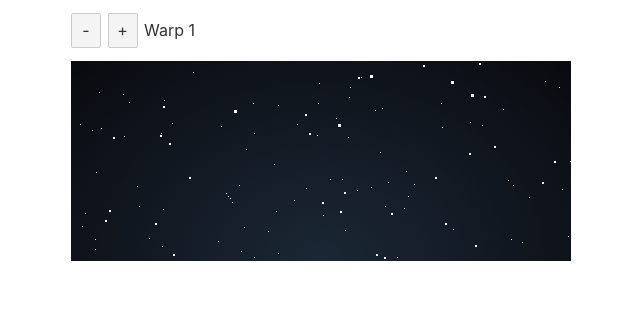
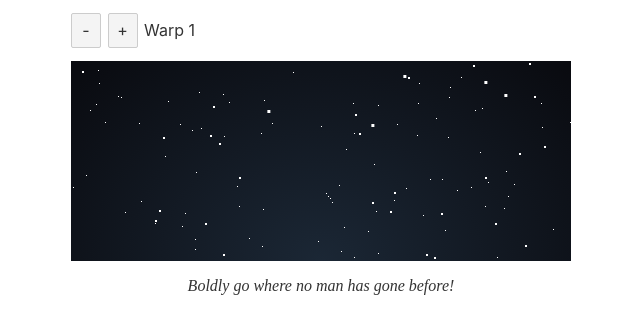
Before and after one commit to jelib3an/starship-svelterprise, a Svelte app: page / in a window 1280 px wide. Shown: the top 334 px of the page, without its empty margins (319-959 px from the left). Built offline with nearby package versions, Linux system fonts and the light colour scheme.

Commit message:
add slot for quote

```diff
--- a/src/App.svelte
+++ b/src/App.svelte
@@ -6,4 +6,9 @@
 <main>
   <WarpDrive />
   <StarshipSvelterprise />
+  <!-- slot for custom quote
+  <StarshipSvelterprise>
+    <p>Take us out, Mr. Sulu.</p>
+  </StarshipSvelterprise>
+  -->
 </main>
--- a/src/StarshipSvelterprise.svelte
+++ b/src/StarshipSvelterprise.svelte
@@ -1,5 +1,13 @@
 <script>
-  import { warpFactor } from './stores.js';
+  import { derived } from 'svelte/store';
+  import { maxWarpFactor, warpFactor } from './WarpDrive.svelte';
+
+  const quote = derived(warpFactor, ($warpFactor) => {
+    if ($warpFactor >= maxWarpFactor) {
+      return 'I\'m giving her all she\'s got, captain!';
+    }
+    return 'Boldly go where no man has gone before!';
+  });
 </script>
 
 <div class="starfield">
@@ -7,8 +15,19 @@
   <div class="med-stars" style="animation-duration:{ 50 / $warpFactor }s"></div>
   <div class="lg-stars" style="animation-duration:{ 75 / $warpFactor }s"></div>
 </div>
+<div class="quote">
+  <slot>
+    <p>{ $quote }</p>
+  </slot>
+</div>
 
 <style>
+ .quote {
+   font-family: "Times New Roman", Times, serif;
+   font-style: italic;
+   text-align: center;
+ }
+
  .starfield {
     /* create visible canvas 500 x 200 */
     width: 500px;
--- a/src/WarpDrive.svelte
+++ b/src/WarpDrive.svelte
@@ -1,8 +1,12 @@
+<script context="module">
+  import { writable } from 'svelte/store';
+
+  export const warpFactor = writable(1);
+  export const maxWarpFactor = 10;
+</script>
+
 <script>
   import { derived } from 'svelte/store';
-  import { warpFactor } from './stores.js';
-
-  const maxWarpFactor = 10;
 
   function increaseWarpFactor() {
     if ($warpFactor < maxWarpFactor) {
@@ -17,7 +21,7 @@
   }
 
   const warpIndicator = derived(warpFactor, ($warpFactor) => {
-    return $warpFactor === maxWarpFactor ? 'Maximum Warp' : 'Warp ' + $warpFactor;
+    return $warpFactor >= maxWarpFactor ? 'Maximum Warp' : 'Warp ' + $warpFactor;
   });
 </script>
 
--- a/src/stores.js
+++ /dev/null
@@ -1,3 +0,0 @@
-import { writable } from 'svelte/store';
-
-export const warpFactor = writable(1);
```
